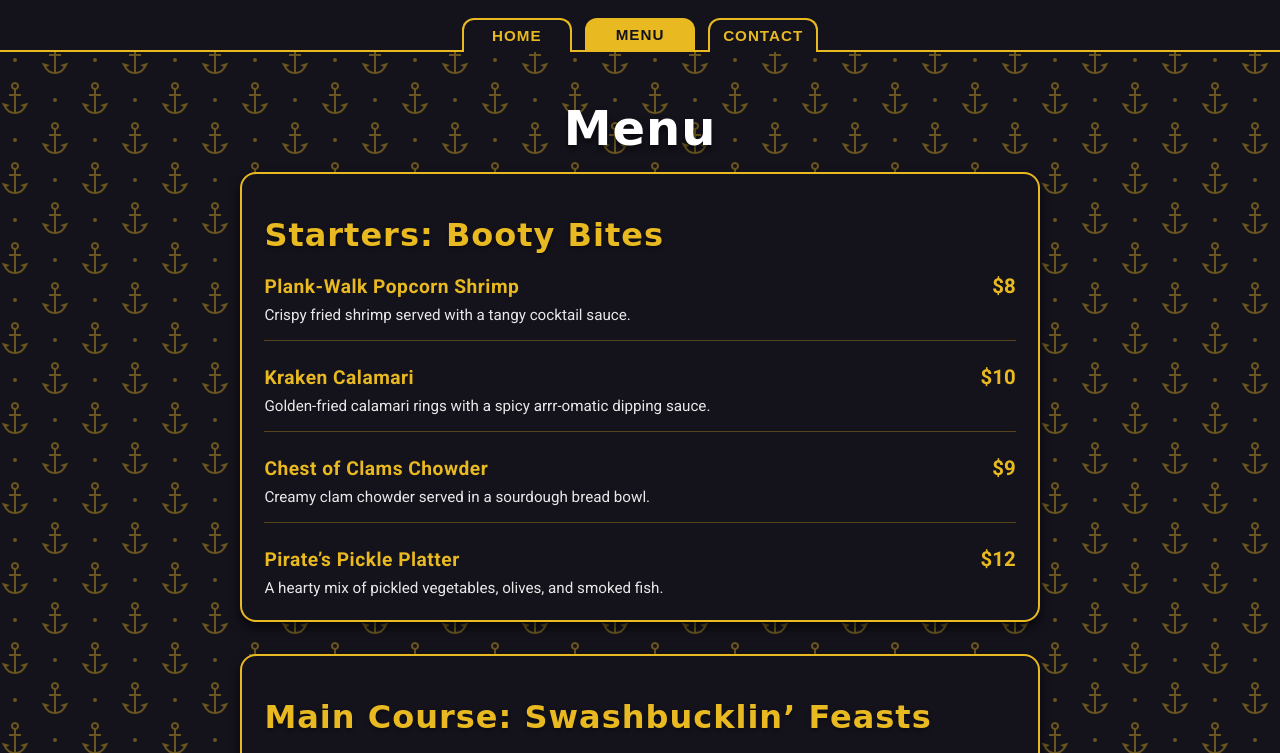
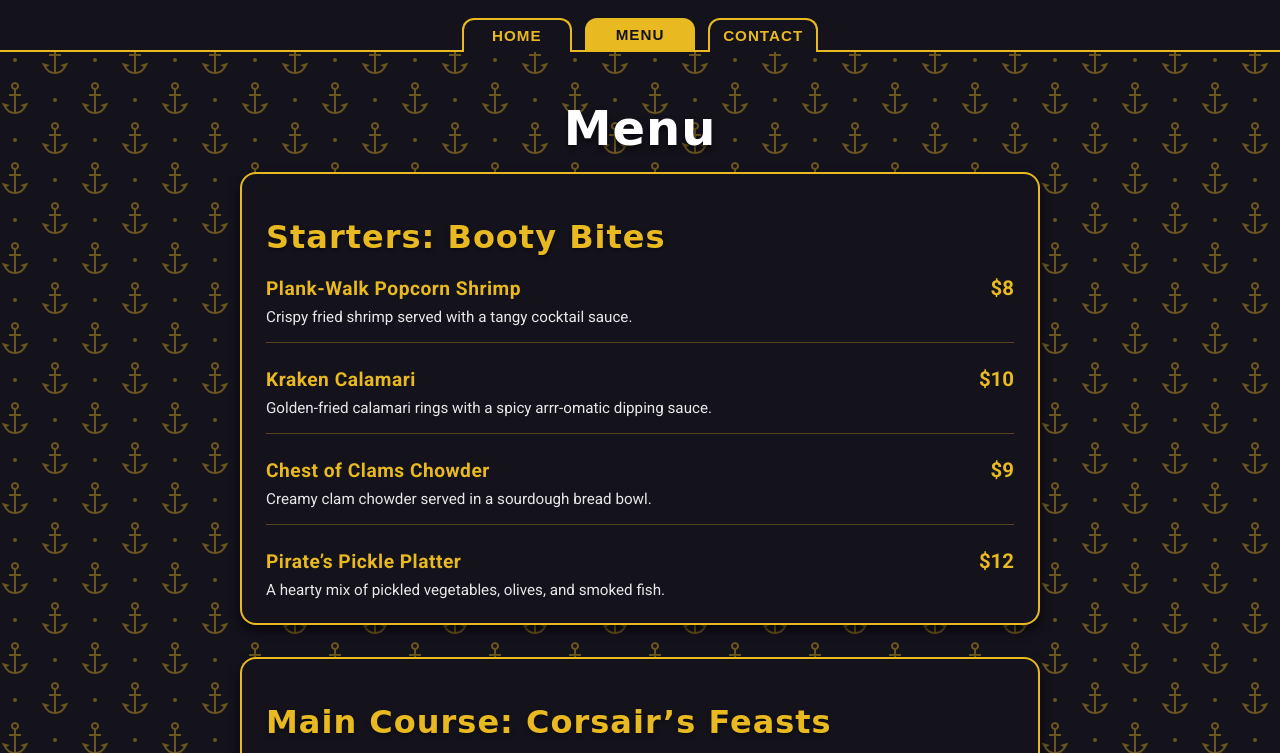
Before and after one commit to BatetDev/top-project-restaurant-page, a website built with webpack: page src/template.html in a window 1280 px wide. Both pictures are taken after a click on the button "MENU". Shown: the top 753 px of the page. Built offline with nearby package versions, Linux system fonts and the light colour scheme; a web font is replaced by a local one.

Commit message:
style(menu): Augment menu-section padding

```diff
--- a/src/menu.js
+++ b/src/menu.js
@@ -47,7 +47,7 @@ export default function loadMenu() {
     },
     // MAIN COURSE
     {
-      title: "Main Course: Swashbucklin’ Feasts",
+      title: "Main Course: Corsair’s Feasts",
       items: [
         {
           name: "Captain’s Catch of the Day",
@@ -156,7 +156,7 @@ export default function loadMenu() {
           price: "$10",
         },
         {
-          name: "Fresh Sailor Lemonade",
+          name: "Seafarer’s Lemonade",
           description: "Refreshing lemonade with a splash of mint and berries.",
           price: "$6",
         },
--- a/src/styles.css
+++ b/src/styles.css
@@ -108,7 +108,7 @@ nav button.active {
   background-color: #14121b;
   border: 2px solid #e8b920;
   border-radius: 1rem;
-  padding: 1.4rem;
+  padding: 1.5rem;
   margin-bottom: 2rem;
   box-shadow: 0px 6px 12px rgba(0, 0, 0, 0.6);
 }
```
